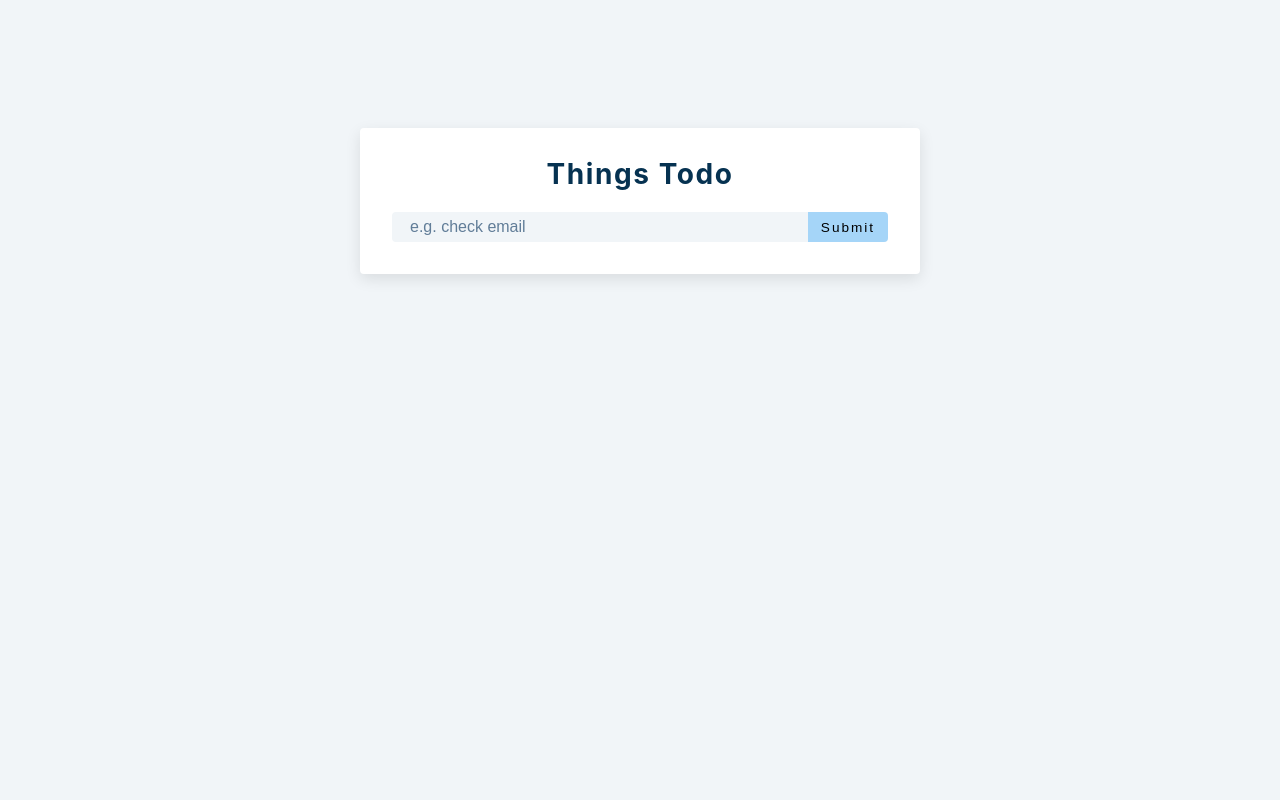
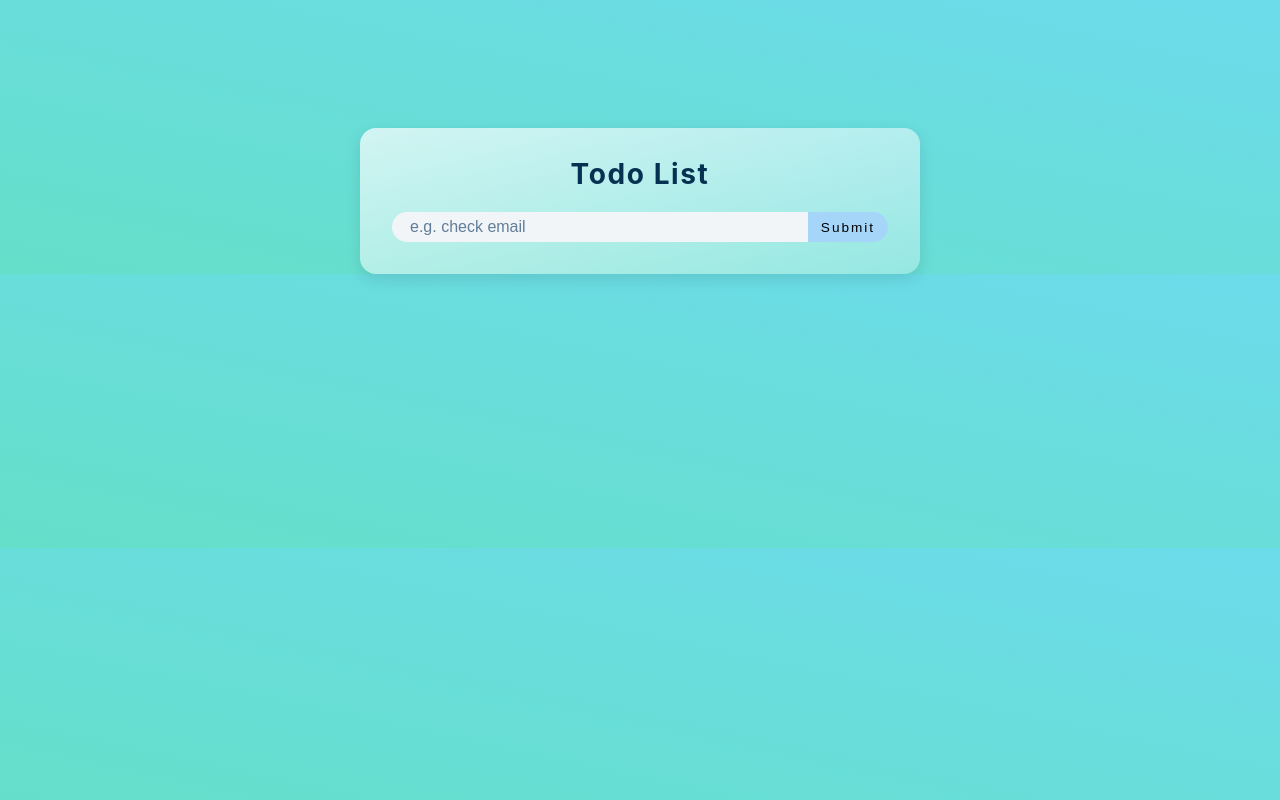
Before and after one commit to kenkaneki2398/React-Todo-App, a React (Create React App) app: page / in a window 1280 px wide. Built offline with nearby package versions, Linux system fonts and the light colour scheme.

Commit message:
Update UI

```diff
--- a/src/App.js
+++ b/src/App.js
@@ -73,7 +73,7 @@ function App() {
     <section className="section-center">
       <form className="todo-form" onSubmit={handleSubmit}>
         {alert.show && <Alert {...alert} removeAlert={showAlert} list={list} />}
-        <h3>things todo</h3>
+        <h3>todo list</h3>
         <div className="form-control">
           <input type="text" className="todo" placeholder="e.g. check email" value={name} onChange={(e) => setName(e.target.value)} />
           <button type="submit" className="submit-btn">
--- a/src/index.css
+++ b/src/index.css
@@ -38,7 +38,7 @@ Variables
   --clr-black: #222;
   --transition: all 0.3s linear;
   --spacing: 0.1rem;
-  --radius: 0.25rem;
+  --radius: 1rem;
   --light-shadow: 0 5px 15px rgba(0, 0, 0, 0.1);
   --dark-shadow: 0 5px 15px rgba(0, 0, 0, 0.2);
   --max-width: 1170px;
@@ -60,7 +60,7 @@ Global Styles
 body {
   font-family: -apple-system, BlinkMacSystemFont, "Segoe UI", Roboto, Oxygen,
     Ubuntu, Cantarell, "Open Sans", "Helvetica Neue", sans-serif;
-  background: var(--clr-grey-10);
+  background: linear-gradient(to right top, #65dfc9, #6cdbeb);
   color: var(--clr-grey-1);
   line-height: 1.5;
   font-size: 0.875rem;
@@ -164,7 +164,12 @@ Todo List
 ===============
 */
 .section-center {
-  background: var(--clr-white);
+  background: white;
+  background: linear-gradient(
+    to right bottom,
+    rgba(255, 255, 255, 0.7),
+    rgba(255, 255, 255, 0.3)
+  );
   border-radius: var(--radius);
   box-shadow: var(--light-shadow);
   transition: var(--transition);
@@ -190,7 +195,7 @@ Todo List
 }
 .alert-success {
   color: #155724;
-  background: #d4edda;
+  background: #83ec9c;
 }
 .todo-form h3 {
   color: var(--clr-primary-1);
```
